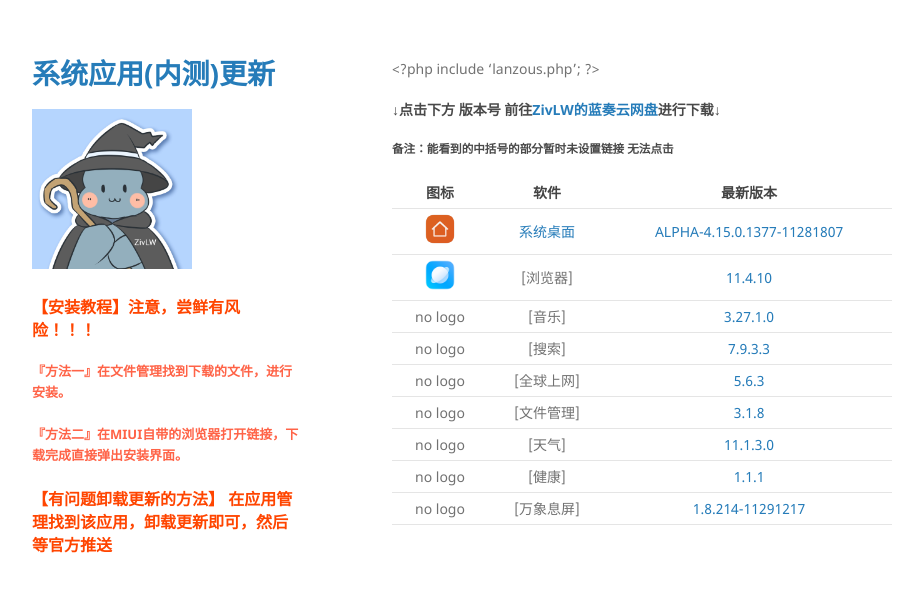
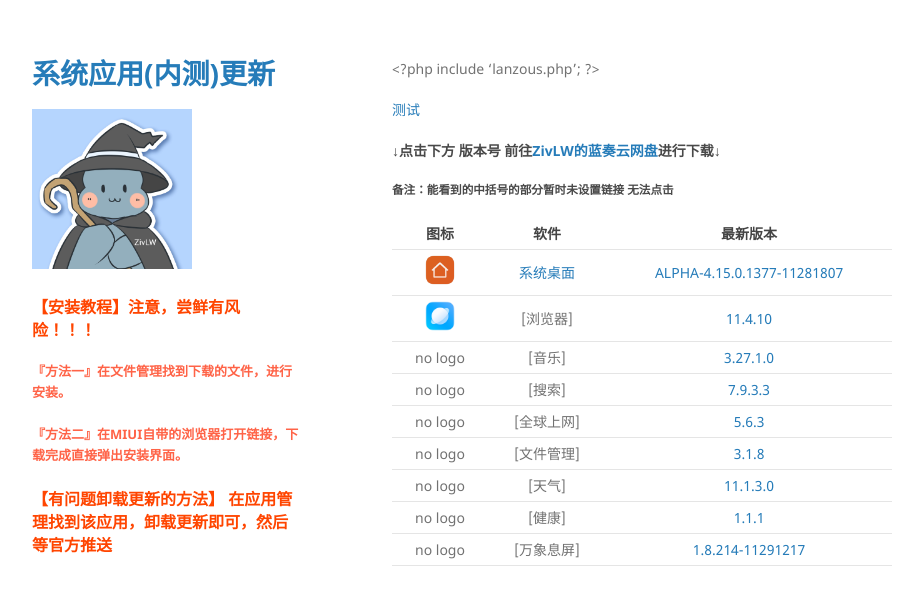
Before and after one commit to MIUISystemAppUpdate/miui-daily.github.io, a Jekyll site: the page built from index.md, in a window 1280 px wide. Shown: the top 605 px of the page, without its empty margins (178-1101 px from the left). Built offline with Jekyll 4.4.1, drawn with Linux system fonts in a browser that asks for light colours; the repository's description, which GitHub fills in, is left out.

Commit message:
Update index.md

```diff
--- a/index.md
+++ b/index.md
@@ -4,6 +4,8 @@ layout: default
 <?php
 include 'lanzous.php';
 ?>
+
+[测试](https://api.mlooc.cn/drive/lanz/?url=https://www.lanzous.com/i7nrn8d&type=down)
 #### ↓点击下方 版本号 前往[ZivLW的蓝奏云网盘](http://www.lanzous.com/b838135)进行下载↓
 ##### 备注：能看到的中括号的部分暂时未设置链接 无法点击
 
```
